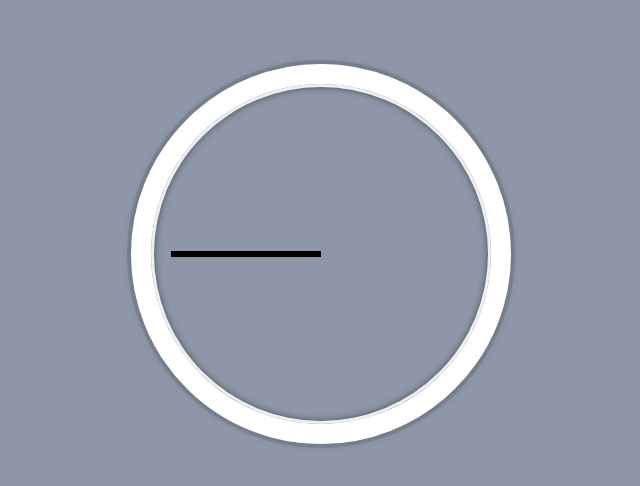
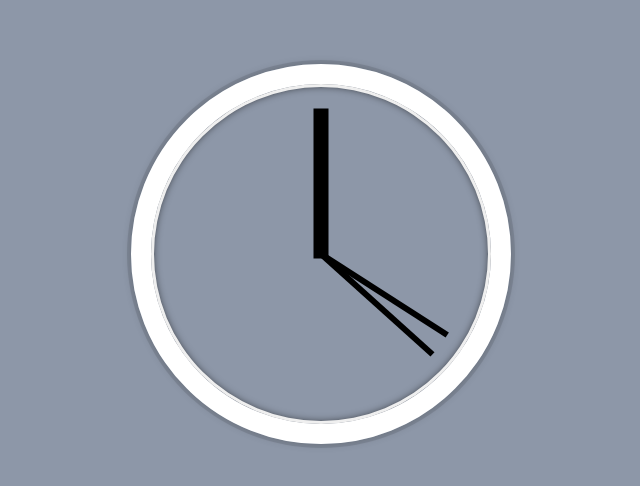
Before and after one commit to vadzimk/JavaScript30, a plain HTML site: page Clock/index.html in a window 1280 px wide. Shown: the part 146-632 px from the top of the page, without its empty margins (319-959 px from the left). Drawn offline with Linux system fonts and the light colour scheme.

Commit message:
clock completed

```diff
--- a/Clock/index.html
+++ b/Clock/index.html
@@ -62,12 +62,41 @@
       background: black;
       position: absolute;
       top: 50%;
+      transform-origin:100%;
+      transform: rotate(90deg);
+
+      transition: all 0.5s;
+      transition-timing-function: cubic-bezier(1, 2.29, 0.4, 0.29);
     }
+    .hour-hand {
+    	height:15px;
+
+    }
+
 
   </style>
 
   <script>
+  	const secondHand = document.querySelector(".second-hand");
+  	const minsHand = document.querySelector(".min-hand");
+  	const hoursHand = document.querySelector(".hour-hand");
+  	function setDate(){
+  		const now = new Date();
+  		const seconds = now.getSeconds();
+  		const secondsDegrees = seconds / 60 * 360 + 90;
+  		secondHand.style.transform = `rotate(${secondsDegrees}deg)`;
 
+  		const mins = now.getMinutes();
+  		const minsDegrees = mins/60 *360+90;
+  		minsHand.style.transform = `rotate(${minsDegrees}deg)`;
+
+  		const hours = now.getHours();
+  		const hoursDegrees = hours/12*360+90;
+  		hoursHand.style.transform = `rotate(${hoursDegrees}deg)`;
+
+
+  	}
+  	setInterval(setDate, 1000);
 
   </script>
 </body>
```
Also changed, not shown: 2 other files.
